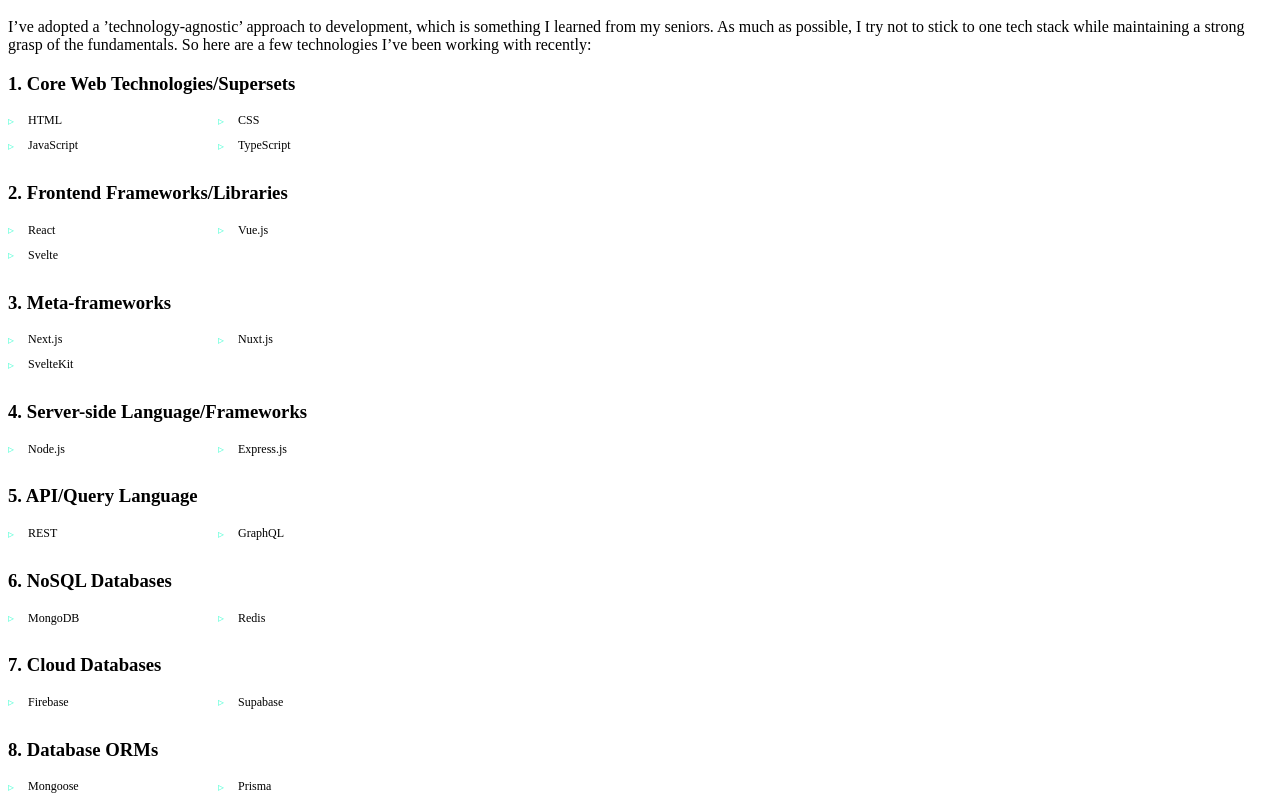
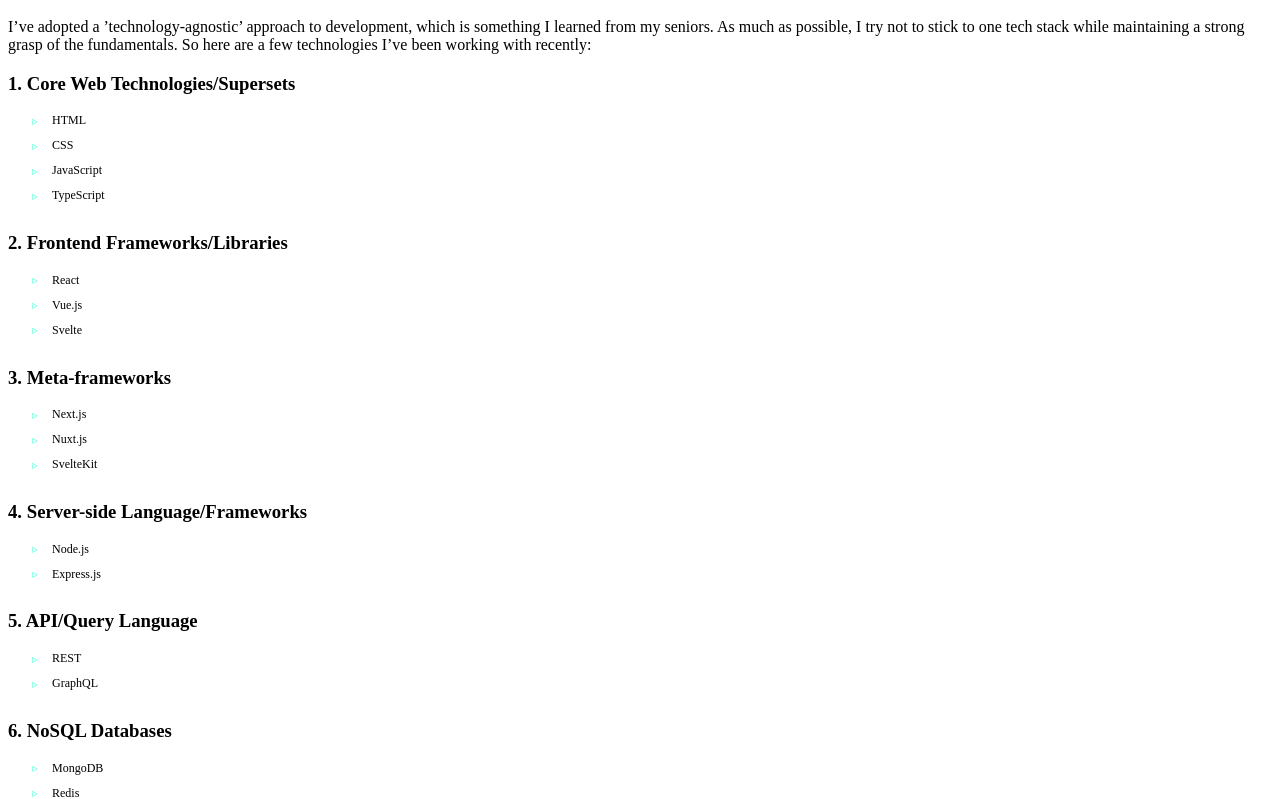
Before and after one commit to stephmunez/portfolio-website-v2, a Next.js app: page / in a window 1280 px wide. Shown: the part 1008-1807 px from the top of the page. Built offline with nearby package versions, Linux system fonts and the light colour scheme.

Commit message:
Update About.module.scss

```diff
--- a/components/About/About.module.scss
+++ b/components/About/About.module.scss
@@ -62,11 +62,12 @@
 
 .skillsList {
   display: grid;
-  grid-template-columns: repeat(2, minmax(140px, 200px));
+  grid-template-columns: repeat(1, minmax(140px, 200px));
   grid-gap: 0 10px;
   padding: 0;
   overflow: hidden;
   list-style: none;
+  margin-left: 24px;
 
   li {
     position: relative;
```
